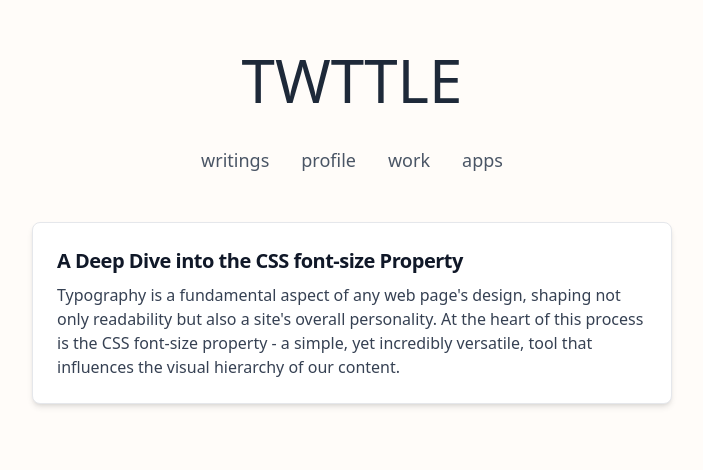
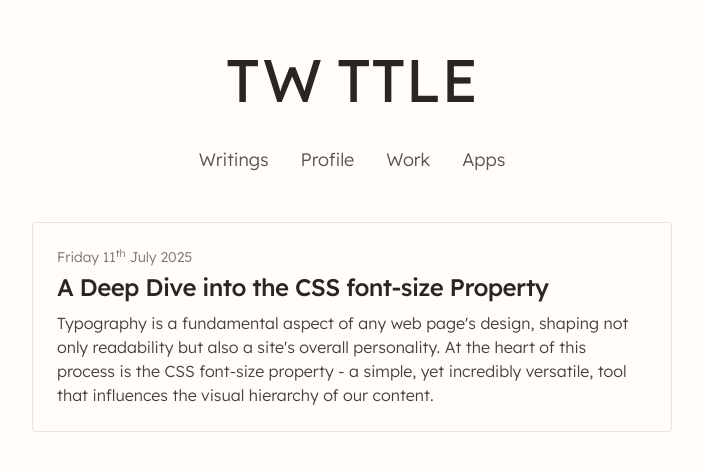
Before and after one commit to magerags/twttle, a Next.js app: page / in a window 1280 px wide. Shown: the part 142-612 px from the top of the page, without its empty margins (288-991 px from the left). Built offline with nearby package versions, Linux system fonts and the light colour scheme.

Commit message:
improvements across the board

```diff
--- a/src/app/apps/page.tsx
+++ b/src/app/apps/page.tsx
@@ -16,7 +16,7 @@ export default function AppsPage() {
       <div className="grid grid-cols-1 gap-8">
         {apps.map((app) => (
           <Link href={app.href} key={app.name}>
-            <div className="flex items-center p-6 bg-white rounded-lg border border-gray-200 shadow-md hover:bg-gray-100 transition-colors">
+            <div className="flex items-center p-6 border rounded-sm border-stone-200 hover:bg-stone-50 transition">
               <Image
                 src={app.icon}
                 alt={app.name}
@@ -25,8 +25,10 @@ export default function AppsPage() {
                 className="w-16 h-16 rounded-xl mr-6"
               />
               <div>
-                <h2 className="text-2xl font-bold">{app.name}</h2>
-                <p className="text-gray-700">{app.description}</p>
+                <h2 className="text-2xl font-medium text-stone-800">
+                  {app.name}
+                </h2>
+                <p className="text-stone-600">{app.description}</p>
               </div>
             </div>
           </Link>
--- a/src/app/globals.css
+++ b/src/app/globals.css
@@ -5,10 +5,12 @@
   --foreground: #171717;
 }
 
-@theme inline {
+@theme {
   --color-background: var(--background);
   --color-foreground: var(--foreground);
   --font-sans: var(--font-lexend);
+  --font-serif: var(--font-lexend), ui-serif, Georgia, serif;
+  --font-mono: var(--font-lexend), ui-monospace, monospace;
 }
 
 @media (prefers-color-scheme: dark) {
@@ -21,5 +23,9 @@
 body {
   background: var(--background);
   color: var(--foreground);
-  font-family: var(--font-sans), sans-serif;
+  font-family: var(--font-lexend), sans-serif;
 }
+
+p {
+  font-weight: 300;
+}
--- a/src/app/layout.tsx
+++ b/src/app/layout.tsx
@@ -6,6 +6,7 @@ import "./globals.css";
 
 const lexend = Lexend({
   subsets: ["latin"],
+  weight: ["300", "400", "500", "600", "700"],
   variable: "--font-lexend",
 });
 
--- a/src/app/page.tsx
+++ b/src/app/page.tsx
@@ -55,7 +55,7 @@ export default function Home() {
     <div className="flex flex-col items-center justify-start pt-48 min-h-screen">
       <main className="flex flex-col items-center">
         <div
-          className="text-6xl font-medium mb-4 text-gray-800"
+          className="text-6xl mb-4 text-stone-800"
           style={{ height: "80px" }}
         >
           <div className="relative">
@@ -142,7 +142,7 @@ export default function Home() {
         </div>
 
         <motion.nav
-          className="flex gap-8 text-lg font-light text-gray-600"
+          className="flex gap-8 text-lg font-light text-stone-600"
           initial={{ opacity: 0, y: 10 }}
           animate={{
             opacity: animationStarted ? 1 : 0,
@@ -156,35 +156,27 @@ export default function Home() {
         >
           <motion.a
             href="/writings"
-            className="hover:text-gray-900 transition-colors"
-            whileHover={{ scale: 1.05 }}
-            whileTap={{ scale: 0.95 }}
+            className="hover:text-stone-900 transition-colors"
           >
-            writings
+            Writings
           </motion.a>
           <motion.a
             href="/profile"
-            className="hover:text-gray-900 transition-colors"
-            whileHover={{ scale: 1.05 }}
-            whileTap={{ scale: 0.95 }}
+            className="hover:text-stone-900 transition-colors"
           >
-            profile
+            Profile
           </motion.a>
           <motion.a
             href="/work"
-            className="hover:text-gray-900 transition-colors"
-            whileHover={{ scale: 1.05 }}
-            whileTap={{ scale: 0.95 }}
+            className="hover:text-stone-900 transition-colors"
           >
-            work
+            Work
           </motion.a>
           <motion.a
             href="/apps"
-            className="hover:text-gray-900 transition-colors"
-            whileHover={{ scale: 1.05 }}
-            whileTap={{ scale: 0.95 }}
+            className="hover:text-stone-900 transition-colors"
           >
-            apps
+            Apps
           </motion.a>
         </motion.nav>
         <RecentPosts animationStarted={animationStarted} />
--- a/src/app/writings/[slug]/page.tsx
+++ b/src/app/writings/[slug]/page.tsx
@@ -1,6 +1,7 @@
 import { cache } from "react";
 import { loadBlogPost, getBlogPostList } from "@/utils/file-helpers";
 import { MDXRemote } from "next-mdx-remote/rsc";
+import { formatDate } from "@/utils/formatDate";
 
 export const getBlogData = cache(loadBlogPost);
 
@@ -30,12 +31,12 @@ async function BlogPost({ params }: Props) {
   const post = await getBlogData(slug);
 
   return (
-    <article className="prose lg:prose-xl mx-auto py-8 px-4 max-w-2xl">
-      <h1 className="text-4xl font-bold mb-2">{post.frontmatter.title}</h1>
-      <p className="text-gray-600 mb-8">
-        Published on {post.frontmatter.publishedOn}
+    <article className="prose lg:prose-xl mx-auto py-8 px-4 max-w-3xl">
+      <p className="text-stone-600 mb-2">
+        Published on {formatDate(post.frontmatter.publishedOn)}
       </p>
-      <div className="prose-blue">
+      <h1 className="text-4xl font-medium mb-8">{post.frontmatter.title}</h1>
+      <div className="prose-blue whitespace-pre-wrap">
         <MDXRemote source={post.content} />
       </div>
     </article>
--- a/src/app/writings/page.tsx
+++ b/src/app/writings/page.tsx
@@ -1,4 +1,5 @@
 import { getBlogPostList } from "@/utils/file-helpers";
+import { formatDate } from "@/utils/formatDate";
 import Link from "next/link";
 
 interface Post {
@@ -18,17 +19,15 @@ export default async function WritingsPage() {
           <Link
             href={`/writings/${post.slug}`}
             key={post.slug}
-            className="block p-6 bg-white rounded-lg border border-gray-200 shadow-md hover:bg-gray-100 dark:bg-gray-800 dark:border-gray-700 dark:hover:bg-gray-700"
+            className="block p-6 border rounded-sm border-stone-200 hover:bg-stone-50 transition"
           >
-            <h2 className="mb-2 text-2xl font-bold tracking-tight text-gray-900 dark:text-white">
+            <p className="text-sm text-stone-500 mb-1">
+              {formatDate(post.publishedOn)}
+            </p>
+            <h2 className="text-2xl font-medium tracking-tight text-stone-900 mb-2">
               {post.title}
             </h2>
-            <p className="font-normal text-gray-700 dark:text-gray-400">
-              {post.abstract}
-            </p>
-            <p className="mt-4 text-sm text-gray-500 dark:text-gray-400">
-              {post.publishedOn}
-            </p>
+            <p className="font-normal text-stone-700">{post.abstract}</p>
           </Link>
         ))}
       </div>
--- a/src/components/LayoutWrapper.tsx
+++ b/src/components/LayoutWrapper.tsx
@@ -11,5 +11,5 @@ export default function LayoutWrapper({
   const pathname = usePathname();
   const isHomePage = pathname === "/";
 
-  return <div className={!isHomePage ? "pt-24" : ""}>{children}</div>;
+  return <div className={!isHomePage ? "pl-48" : ""}>{children}</div>;
 }
--- a/src/components/NavBar.tsx
+++ b/src/components/NavBar.tsx
@@ -4,10 +4,10 @@ import Link from "next/link";
 import { usePathname } from "next/navigation";
 
 const navLinks = [
-  { href: "/writings", label: "writings" },
-  { href: "/profile", label: "profile" },
-  { href: "/work", label: "work" },
-  { href: "/apps", label: "apps" },
+  { href: "/writings", label: "Writings" },
+  { href: "/profile", label: "Profile" },
+  { href: "/work", label: "Work" },
+  { href: "/apps", label: "Apps" },
 ];
 
 export function NavBar() {
@@ -18,20 +18,21 @@ export function NavBar() {
   }
 
   return (
-    <header className="fixed top-0 left-0 right-0 z-50">
-      <div className="container mx-auto px-4 sm:px-6 lg:px-8">
-        <div className="relative flex h-24 items-center justify-center">
-          <nav className="rounded-full bg-white/50 px-12 py-2 shadow-sm ring-1 ring-gray-200 backdrop-blur-lg backdrop-filter">
-            <ul className="flex items-center gap-x-8">
+    <header className="fixed top-0 left-0 z-50 h-full">
+      <nav className="flex flex-col items-start p-8 h-full">
+        <Link href="/" className="text-xl font-medium text-stone-800 mb-8">
+          TWTTLE
+        </Link>
+        <ul className="flex flex-col items-start gap-y-6">
           {navLinks.map((link) => {
             const isActive = pathname.startsWith(link.href);
             return (
               <li key={link.href}>
                 <Link
                   href={link.href}
-                      className={`text-lg font-light transition-colors ${
-                        isActive ? "text-gray-900 font-medium" : "text-gray-600"
-                      } hover:text-gray-900`}
+                  className={`font-light transition-colors ${
+                    isActive ? "text-stone-900" : "text-stone-400"
+                  } hover:text-stone-900`}
                 >
                   {link.label}
                 </Link>
@@ -40,8 +41,6 @@ export function NavBar() {
           })}
         </ul>
       </nav>
-        </div>
-      </div>
     </header>
   );
 }
--- a/src/components/RecentPosts.tsx
+++ b/src/components/RecentPosts.tsx
@@ -3,6 +3,7 @@
 import { useEffect, useState } from "react";
 import { motion } from "motion/react";
 import Link from "next/link";
+import { formatDate } from "@/utils/formatDate";
 
 interface Post {
   slug: string;
@@ -42,14 +43,15 @@ export default function RecentPosts({
           <Link
             href={`/writings/${post.slug}`}
             key={post.slug}
-            className="block p-6 bg-white rounded-lg border border-gray-200 shadow-md hover:bg-gray-100 dark:bg-gray-800 dark:border-gray-700 dark:hover:bg-gray-700"
+            className="block p-6 border rounded-sm border-stone-200 hover:bg-stone-50 transition"
           >
-            <h3 className="mb-2 text-xl font-bold tracking-tight text-gray-900 dark:text-white">
+            <p className="text-sm text-stone-500 mb-1">
+              {formatDate(post.publishedOn)}
+            </p>
+            <h2 className="text-2xl font-medium tracking-tight text-stone-800 mb-2">
               {post.title}
-            </h3>
-            <p className="font-normal text-gray-700 dark:text-gray-400">
-              {post.abstract}
-            </p>
+            </h2>
+            <p className="font-light text-stone-700">{post.abstract}</p>
           </Link>
         ))}
       </div>
--- /dev/null
+++ b/src/utils/formatDate.tsx
@@ -0,0 +1,29 @@
+export function formatDate(dateString: string): React.JSX.Element {
+  const date = new Date(dateString);
+
+  const dayName = date.toLocaleDateString("en-US", { weekday: "long" });
+  const day = date.getDate();
+  const monthName = date.toLocaleDateString("en-US", { month: "long" });
+  const year = date.getFullYear();
+
+  const getOrdinalSuffix = (day: number): string => {
+    if (day > 3 && day < 21) return "th";
+    switch (day % 10) {
+      case 1:
+        return "st";
+      case 2:
+        return "nd";
+      case 3:
+        return "rd";
+      default:
+        return "th";
+    }
+  };
+
+  return (
+    <>
+      {dayName} {day}
+      <sup>{getOrdinalSuffix(day)}</sup> {monthName} {year}
+    </>
+  );
+}
```
Also changed, not shown: src/app/apps/finger-chooser/page.tsx (+14 -12 lines). Lines whose indentation alone changed are shown as unchanged.
